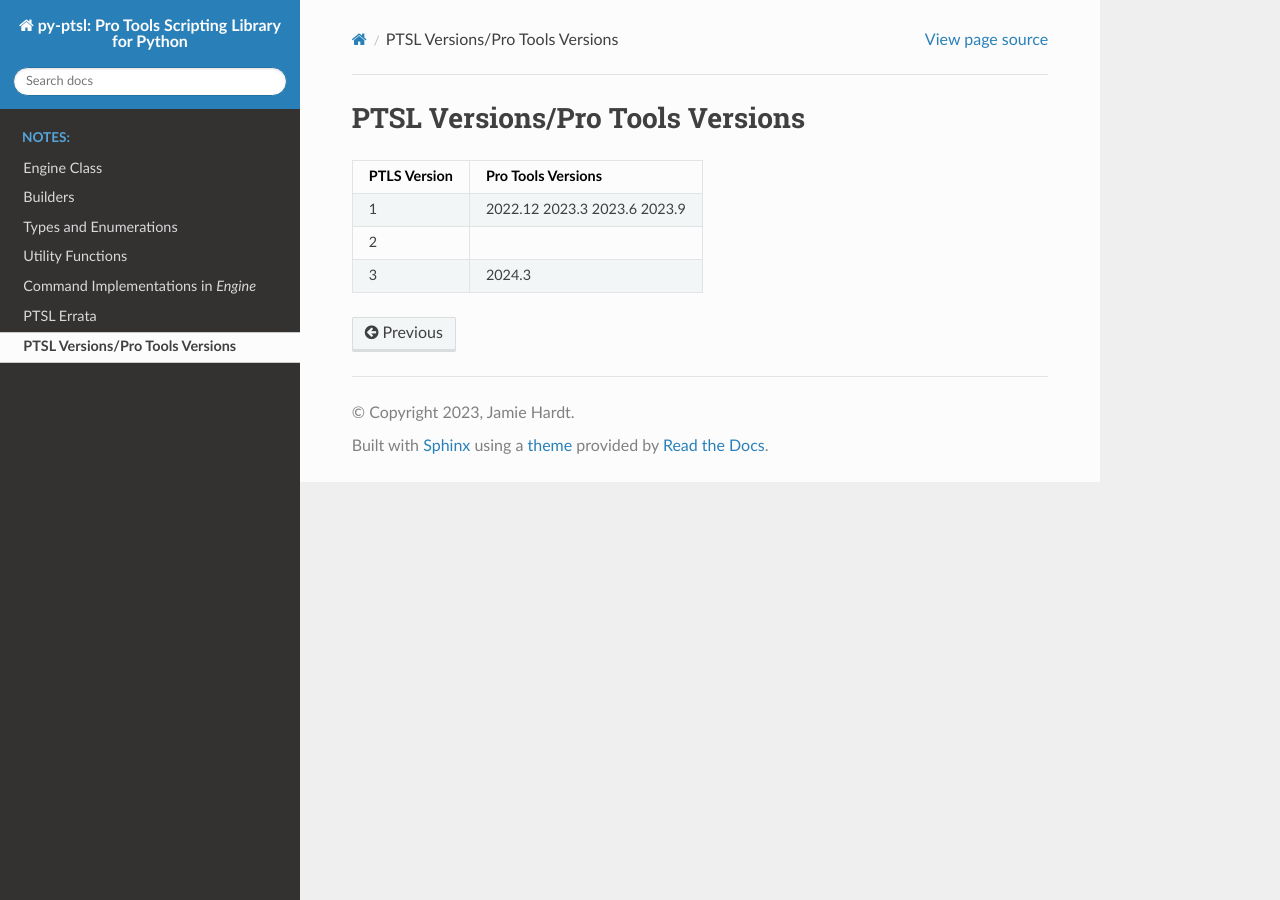
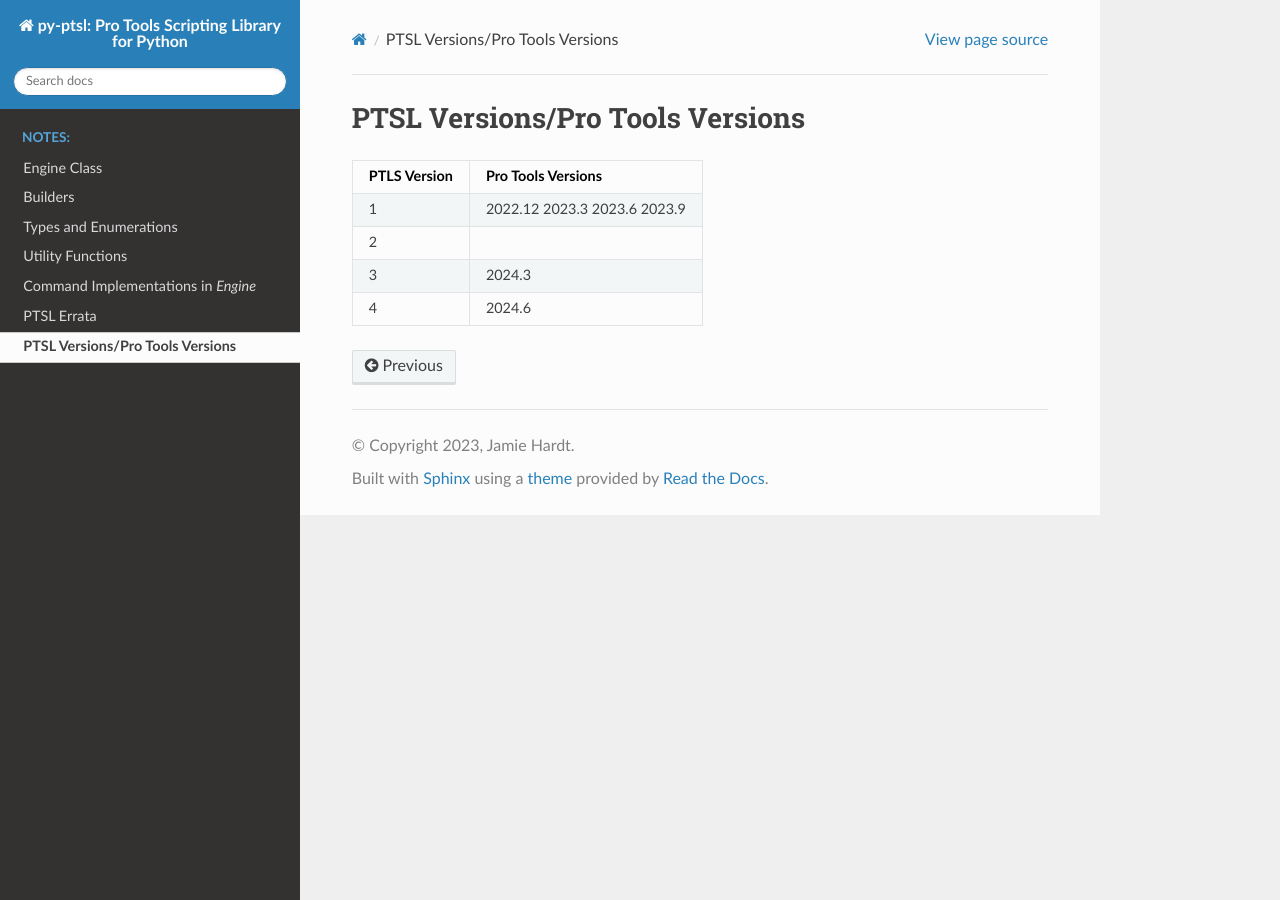
Before and after one commit to iluvcapra/py-ptsl, a Sphinx documentation site: the page built from docs/source/ptsl_versions.rst, in a window 1280 px wide. Built offline with Sphinx 7.4.7 and the Read the Docs theme 2.0.0, drawn with Linux system fonts in a browser that asks for light colours.

Commit message:
Update ptsl_versions.rst
Added 4

```diff
--- a/docs/source/ptsl_versions.rst
+++ b/docs/source/ptsl_versions.rst
@@ -14,3 +14,5 @@ PTSL Versions/Pro Tools Versions
 +--------------+--------------------+
 | 3            | 2024.3             |
 +--------------+--------------------+
+| 4            | 2024.6             |
++--------------+--------------------+
```
